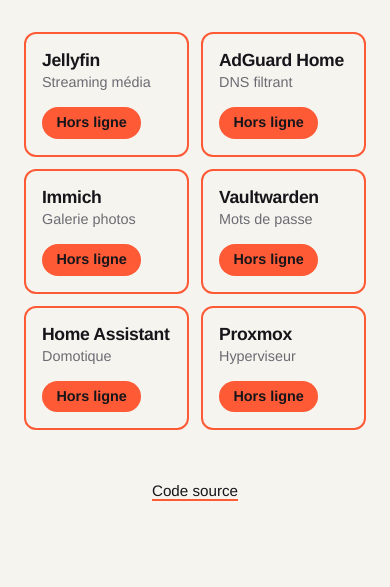
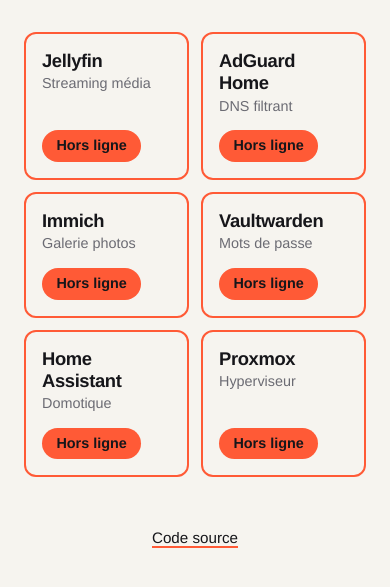
Before and after one commit to titouandup/dashboard-homelab, a PHP site: page / in a window 390 px wide. Shown: the part 194-781 px from the top of the page. Run offline with PHP 8.4, Linux system fonts and the light colour scheme; data that the repository does not hold is empty.

Commit message:
Réglage de la taille du nom des cartes et de la hauteur du graphique sur téléphone

```diff
--- a/src/style.css
+++ b/src/style.css
@@ -128,6 +128,10 @@ header { position: relative; margin-bottom: 2rem; }
 }
 .carte:hover { padding-left: 2rem; }  /* même survol que les projets du portfolio */
 
+/* Nom du service : un libellé de carte, pas un titre de page. Le filet de sécurité coupe le mot plutôt que de pousser la pastille sur la bordure. */
+.carte h2 { font-size: clamp(1.15rem, 2vw, 1.4rem); overflow-wrap: anywhere; }
+.carte > div { min-width: 0; }
+
 /* Un service hors ligne se repère au premier coup d'œil : cadre orange */
 .ko { border-color: var(--etat); }
 
@@ -172,7 +176,6 @@ footer { margin-top: 3rem; text-align: center; font-size: 0.95rem; }
   .serveur { padding: 1rem; margin-bottom: 0.75rem; }
   .mesures { gap: 0.75rem; }
   .mesures strong { font-size: 1.25rem; }
-  .graphique { height: 180px; }
   h1 { font-size: 2rem; }
   h2 { font-size: 1.1rem; }
   .carte p { font-size: 0.9rem; }
```
